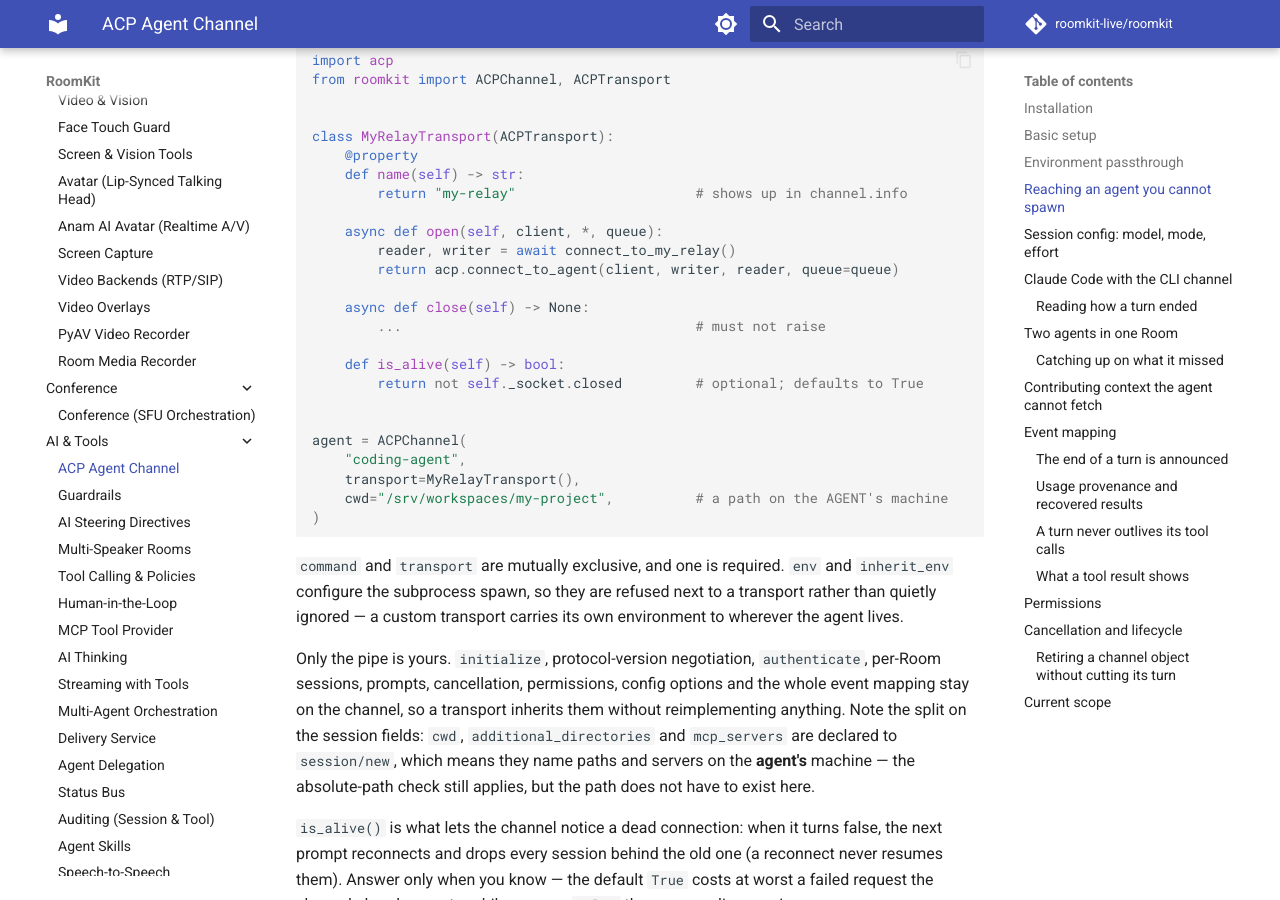
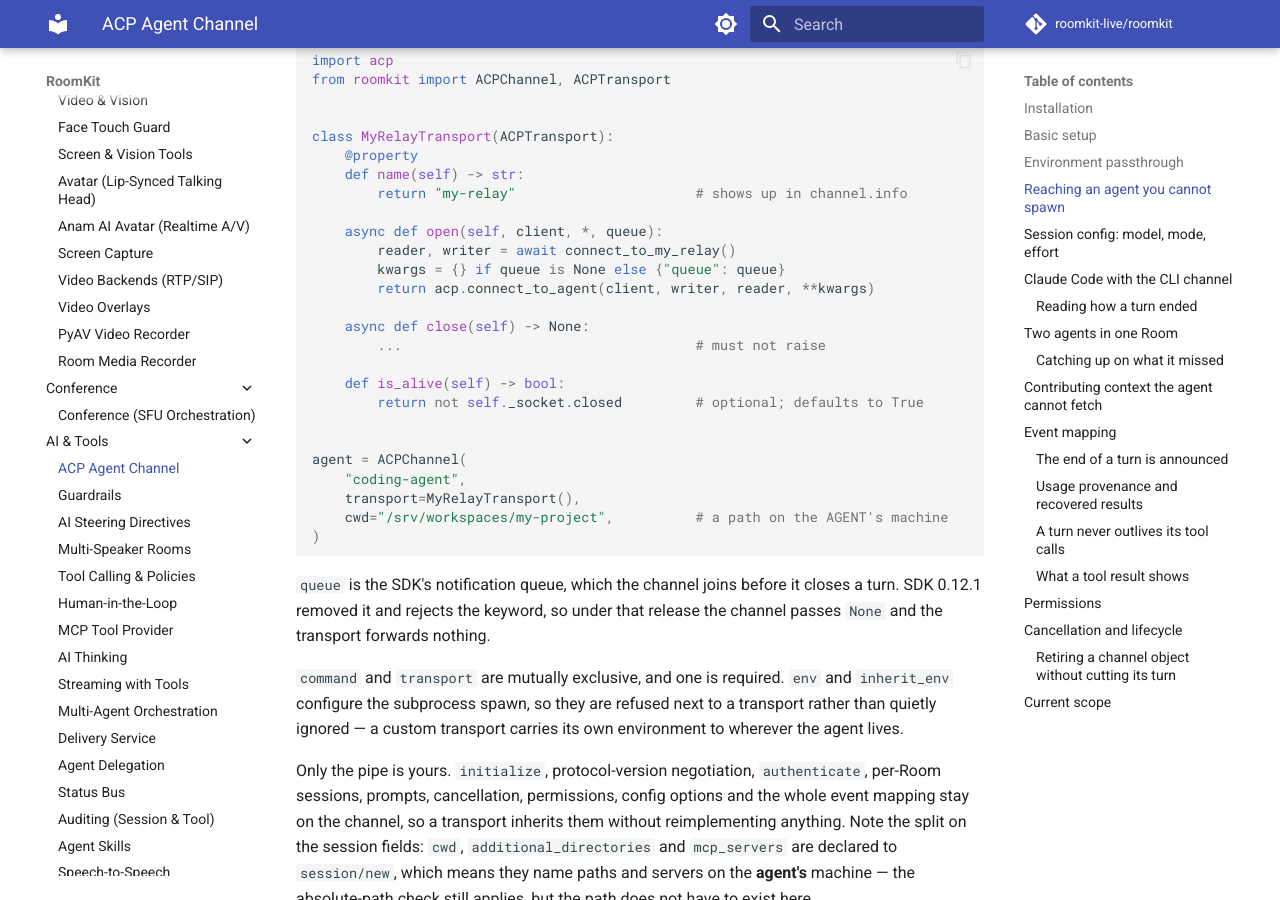
Before and after one commit to roomkit-live/roomkit-docs, an MkDocs documentation site: the page built from docs/guides/acp-channel.md, in a window 1280 px wide and 900 px high, scrolled down 2030 px. Built offline with MkDocs 1.6.1 and Material for MkDocs 9.7.7, drawn with Linux system fonts in a browser that asks for light colours; comment, search, counter and statistics services are not loaded.

Commit message:
docs(acp): custom transports forward queue only when set, for SDK 0.12.1 (RMK-206)

````diff
--- a/docs/guides/acp-channel.md
+++ b/docs/guides/acp-channel.md
@@ -104,7 +104,8 @@ class MyRelayTransport(ACPTransport):
 
     async def open(self, client, *, queue):
         reader, writer = await connect_to_my_relay()
-        return acp.connect_to_agent(client, writer, reader, queue=queue)
+        kwargs = {} if queue is None else {"queue": queue}
+        return acp.connect_to_agent(client, writer, reader, **kwargs)
 
     async def close(self) -> None:
         ...                                    # must not raise
@@ -119,6 +120,10 @@ agent = ACPChannel(
     cwd="/srv/workspaces/my-project",          # a path on the AGENT's machine
 )
 ```
+
+`queue` is the SDK's notification queue, which the channel joins before it
+closes a turn. SDK 0.12.1 removed it and rejects the keyword, so under that
+release the channel passes `None` and the transport forwards nothing.
 
 `command` and `transport` are mutually exclusive, and one is required. `env` and
 `inherit_env` configure the subprocess spawn, so they are refused next to a
````
